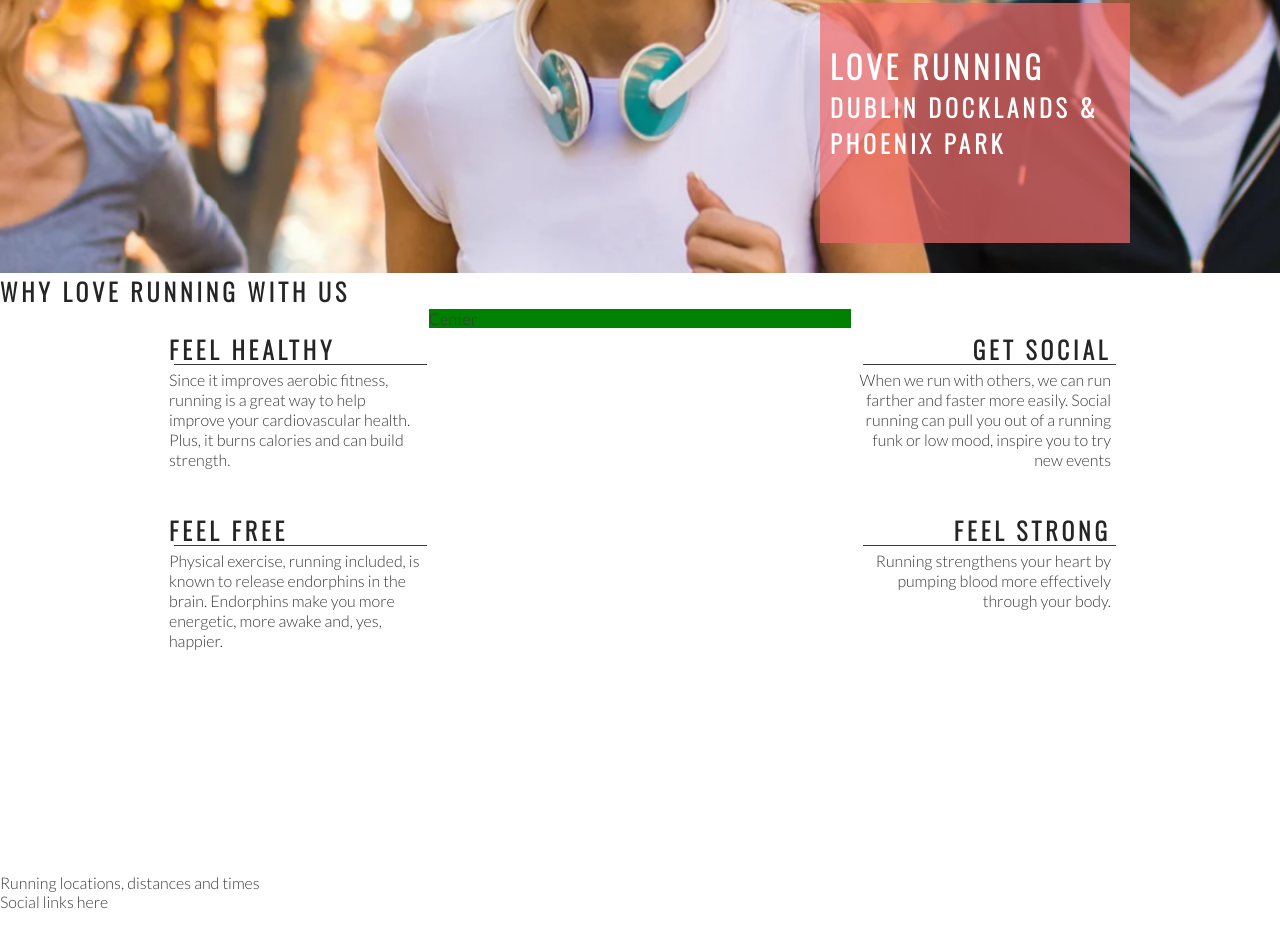
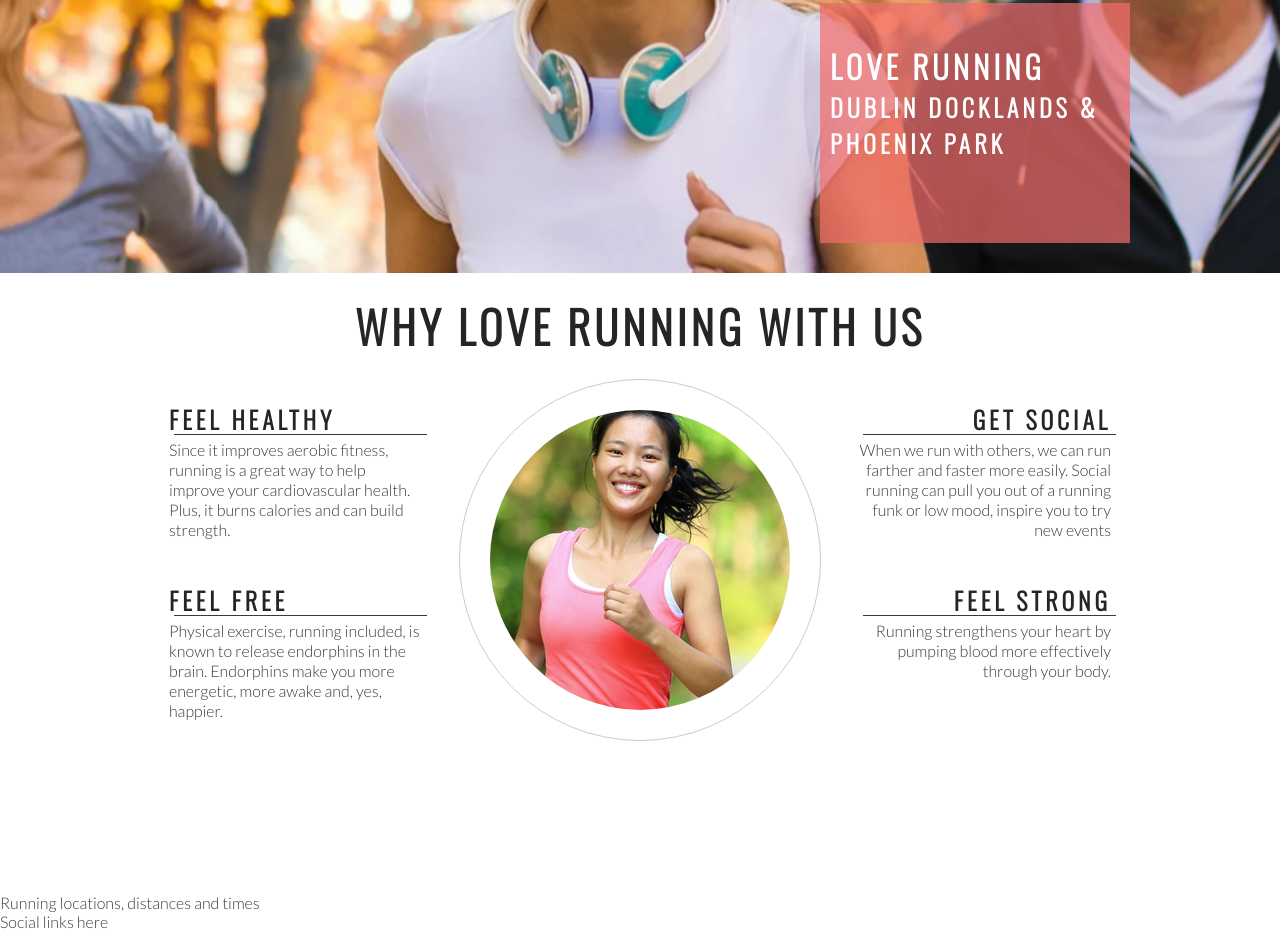
Before and after one commit to MichelleCorrigan/love-running, a plain HTML site: page index.html in a window 1280 px wide. Shown: the part 402-1333 px from the top of the page. Drawn offline with nearby package versions, Linux system fonts and the light colour scheme.

Commit message:
Add club ethos central image and style into a circle

```diff
--- a/assets/css/style.css
+++ b/assets/css/style.css
@@ -133,7 +133,6 @@ h1, h2 {
 #center-about {
     width: 33%;
     margin: 0 auto;
-    background-color: green;
 }
 
 hr {
@@ -165,3 +164,26 @@ hr {
 .right-about-heading p {
     text-align: right;
 }
+
+#welcome {
+    text-align: center;
+    margin: 20px;
+    font-size: 280%;
+}
+
+#circle-container {
+    width: 300px;
+    height: 300px;
+    padding: 30px;
+    border-style: solid;
+    border-color: #ccc;
+    border-width: 1px;
+    border-radius: 50%;
+    margin: 0 auto;
+}
+
+#circle-cover-bg {
+    background: url('../images/ethos-center-image.jpg') no-repeat center center;
+    height: 100%;
+    border-radius: 50%;
+}
--- a/index.html
+++ b/index.html
@@ -39,7 +39,7 @@
         </div>
     </section>
     <section id="club-ethos">
-        <h1>Why Love Running With Us</h1>
+        <h2 id="welcome">Why Love Running With Us</h2>
         <div id="left-about">
             <div class="left-about-heading">
                 <h2>Feel Healthy</h2>
@@ -67,7 +67,11 @@
                 <p>Running strengthens your heart by pumping blood more effectively through your body.</p>
             </div>
         </div>
-        <div id="center-about">Center</div>
+        <div id="center-about">
+            <div id="circle-container">
+                <div id="circle-cover-bg"></div>
+            </div>
+        </div>
     </section>
     <section>
         Running locations, distances and times
```
Also changed, not shown: assets/images/ethos-center-image.jpg (added).
